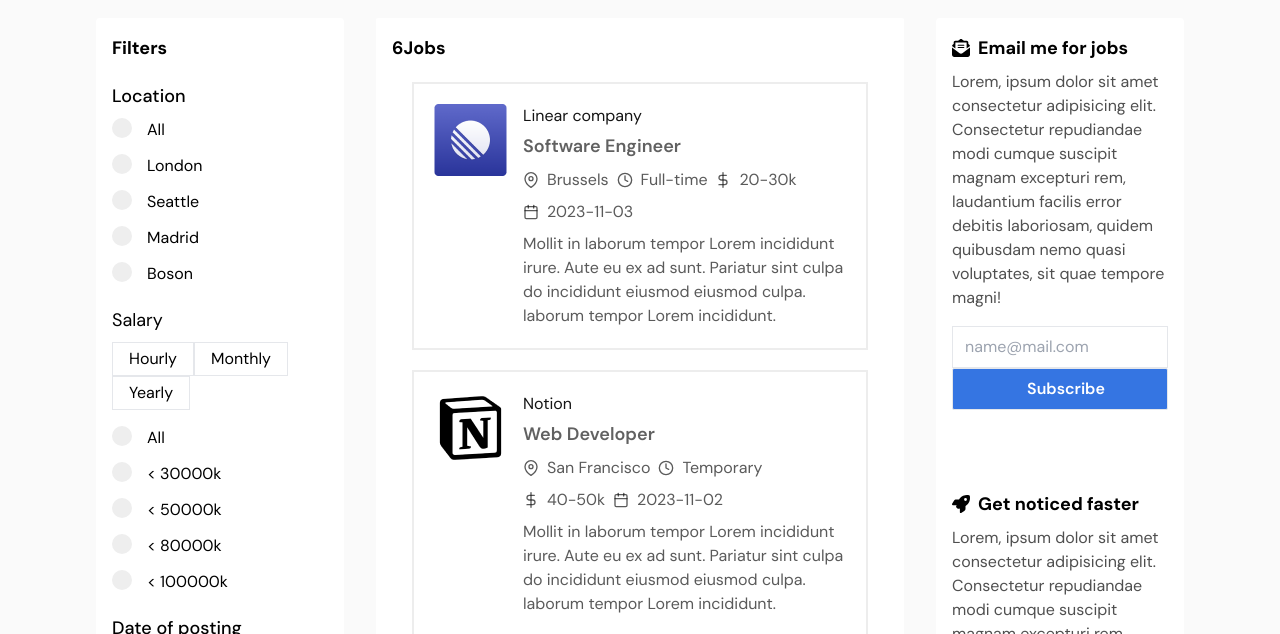
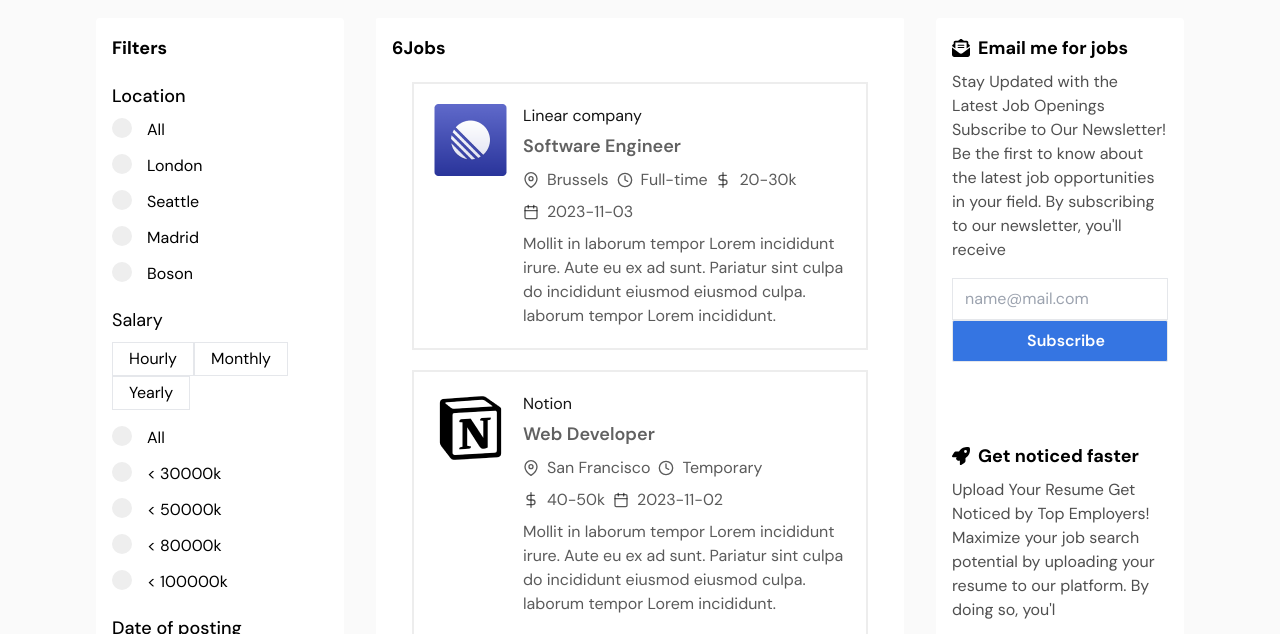
Before and after one commit to Geethika-Kancharla/Job-Portal, a React (Vite) app in the folder job-portal-client/: page /home in a window 1280 px wide. Shown: the part 318-952 px from the top of the page. Built offline with nearby package versions, Linux system fonts and the light colour scheme; no server answers.

Commit message:
changed content in newsletter.jsx file

```diff
--- a/job-portal-client/src/components/Newsletter.jsx
+++ b/job-portal-client/src/components/Newsletter.jsx
@@ -45,7 +45,9 @@ const Newsletter = () => {
                 <h3 className='text-lg font-bold mb-2 flex items-center gap-2'>
                     <FaEnvelopeOpenText />
                     Email me for jobs</h3>
-                <p className='text-primary/75 text-base mb-4'>Lorem, ipsum dolor sit amet consectetur adipisicing elit. Consectetur repudiandae modi cumque suscipit magnam excepturi rem, laudantium facilis error debitis laboriosam, quidem quibusdam nemo quasi voluptates, sit quae tempore magni!</p>
+                <p className='text-primary/75 text-base mb-4'>Stay Updated with the Latest Job Openings
+Subscribe to Our Newsletter!
+Be the first to know about the latest job opportunities in your field. By subscribing to our newsletter, you'll receive</p>
                 <div>
                     <input type='email' name='email' placeholder='name@mail.com' className='w-full block py-2 pl-3 border focus:outline-none'
                         onChange={handleChangeInput} />
@@ -60,7 +62,9 @@ const Newsletter = () => {
                 <h3 className='text-lg font-bold mb-2 flex items-center gap-2'>
                     <FaRocket />
                     Get noticed faster</h3>
-                <p className='text-primary/75 text-base mb-4'>Lorem, ipsum dolor sit amet consectetur adipisicing elit. Consectetur repudiandae modi cumque suscipit magnam excepturi rem, laudantium facilis error debitis laboriosam, quidem quibusdam nemo quasi voluptates, sit quae tempore magni!</p>
+                <p className='text-primary/75 text-base mb-4'>Upload Your Resume
+Get Noticed by Top Employers!
+Maximize your job search potential by uploading your resume to our platform. By doing so, you'l</p>
                 <div>
                     {/* Hidden file input */}
                     <input
```
